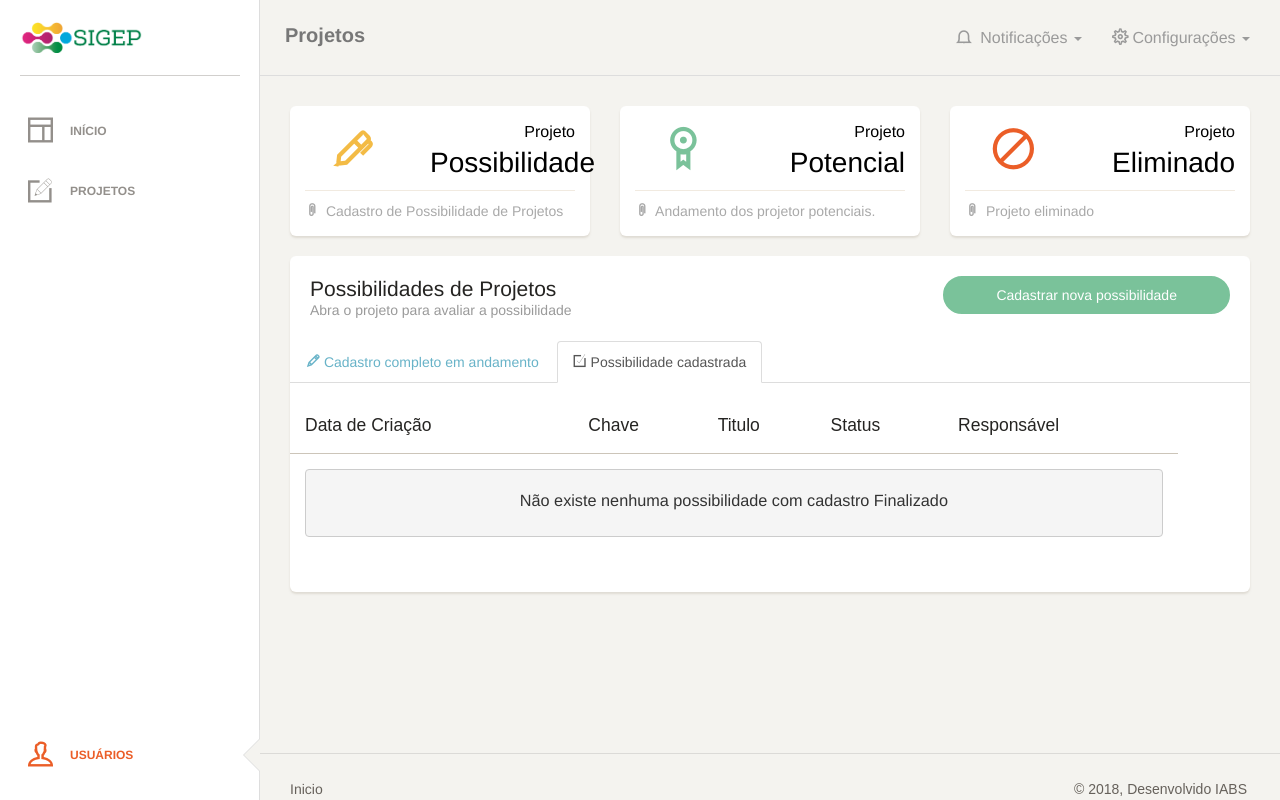
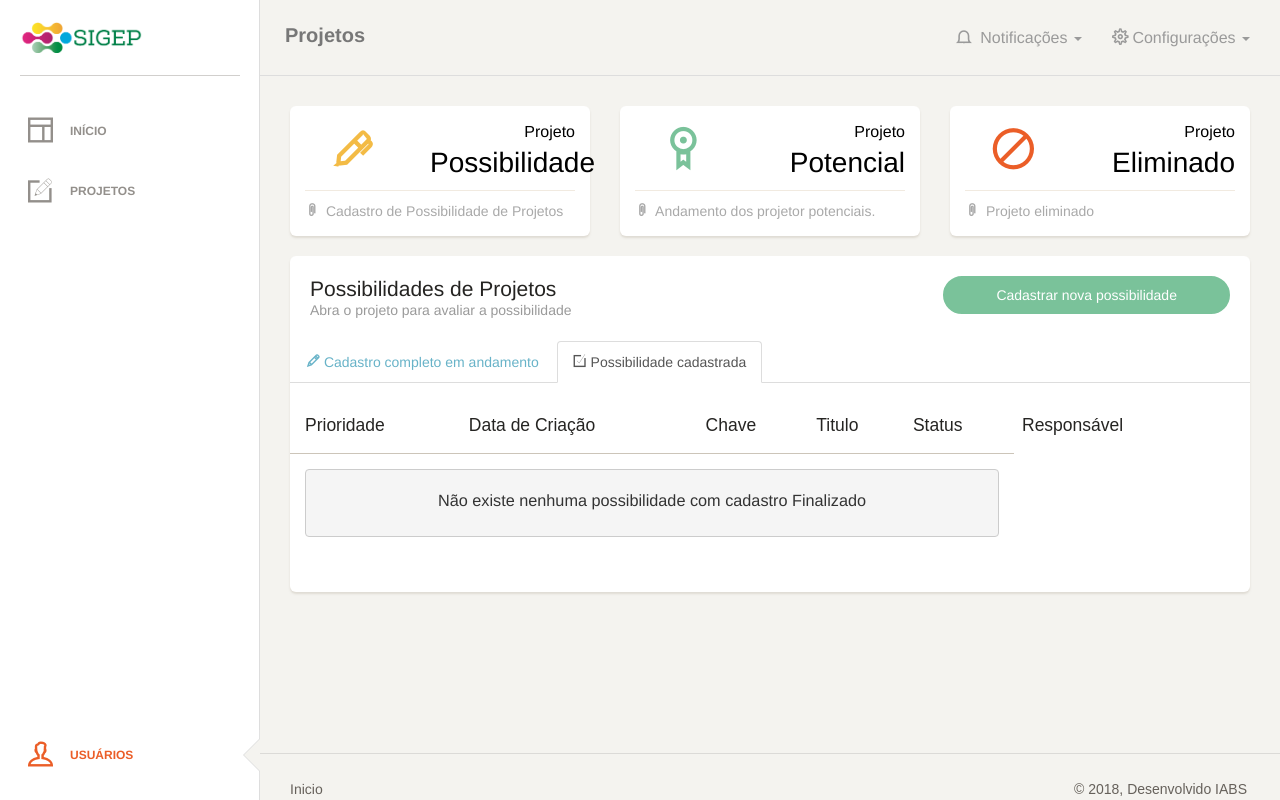
Before and after one commit to oscip-iabs/sigep, a Django app: template templates/projeto/home/home.html in a window 1280 px wide, after a click on "Possibilidade cadastrada". Run offline with Django 3.2, Linux system fonts and the light colour scheme; the template is opened without the code that fills it, so the values that code supplies are empty; some libraries are stand-ins or nearby versions; some web fonts are replaced.

Commit message:
Funcionalidade de addição de prioridade do projeto;

```diff
--- a/projeto/forms.py
+++ b/projeto/forms.py
@@ -101,7 +101,7 @@ class FinalizarCadastroForm(ModelForm):
         widgets = {
             'possibilidade_responsavel': forms.Select(attrs={'class': 'form-control border-input', 'required': True}),
             'prioridade_projeto': forms.Select(attrs={'class': 'form-control border-input', 'required': True}),
-            'justificativa_prioridade': forms.TextInput(attrs={'type':'text', 'class': 'form-control border-input', 'required': True}),
+            'justificativa_prioridade': forms.Textarea(attrs={'class': 'form-control border-input', 'required': True}),
         }
 
 
--- a/projeto/views.py
+++ b/projeto/views.py
@@ -33,7 +33,7 @@ def inicio_projeto(request):
     user_email = request_user(request)
     projetoObj = Projeto.objects.all()
     possibilidade_andamento = Projeto.objects.filter(status__in=[101001000, 101002000])
-    possibilidade_completa = Projeto.objects.filter(status=102001000)
+    possibilidade_completa = Projeto.objects.filter(status=102001000).order_by('prioridade_projeto')
 
     return render(request, 'projeto/home/home.html', locals())
 
@@ -342,7 +342,7 @@ def aprovar_possibilidade(request, id_pos, chave_pos):
 @user_passes_test(is_admin)
 def projeto_potencial(request):
     potencial_novo = Projeto.objects.filter(status=20101000)
-    potencial_completo = Projeto.objects.filter(status=20201000)
+    potencial_completo = Projeto.objects.filter(status=20201000).order_by('prioridade_projeto')
 
     return render(request, 'projeto/potencial/home/home.html', locals(),)
 
--- a/static/css/projeto/home.css
+++ b/static/css/projeto/home.css
@@ -2,3 +2,27 @@
 .card-body { padding: 20px 20px 0; }
 .form-group label { color: #A8A8A8; }
 .form-group input { border: 1px solid #A8A8A8; }
+
+.prioridade_alta {
+    border-radius: 50%;
+    display: inline-block;
+    height: 30px;
+    width: 30px;
+    background-color: #FF0000;
+}
+
+.prioridade_media {
+    border-radius: 50%;
+    display: inline-block;
+    height: 30px;
+    width: 30px;
+    background-color: #FFFF00;
+}
+
+.prioridade_baixa {
+    border-radius: 50%;
+    display: inline-block;
+    height: 30px;
+    width: 30px;
+    background-color: #008000;
+}
--- a/templates/projeto/home/home.html
+++ b/templates/projeto/home/home.html
@@ -136,6 +136,4 @@
         </div>
     </div>
 
-
-
 {% endblock %}
--- a/templates/projeto/home/projeto_cadastro_completo.html
+++ b/templates/projeto/home/projeto_cadastro_completo.html
@@ -1,6 +1,9 @@
+
+
 <div class="content table-responsive table-full-width">
     <table class="table table-striped">
         <thead>
+            <th>Prioridade</th>
             <th>Data de Criação</th>
             <th>Chave</th>
             <th>Titulo</th>
@@ -12,6 +15,16 @@
         <tbody>
             {% for item in possibilidade_completa %}
                 <tr>
+                    <td class="text-center">
+                        {% if item.prioridade_projeto == 0 %}
+                            <hidden id="justificativa" value="{{ item.justificativa_prioridade }}"></hidden>
+                            <span class="prioridade_alta justificativa" data-toggle="tooltip" data-placement="top" title="Prioridade Alta: {{ item.justificativa_prioridade }}"></span>
+                        {% elif item.prioridade_projeto == 1 %}
+                            <span class="prioridade_media justificativa" data-toggle="tooltip" data-placement="top" title="Prioridade Média: {{ item.justificativa_prioridade }}"></span>
+                        {% elif item.prioridade_projeto == 2 %}
+                            <span class="prioridade_baixa justificativa" data-toggle="tooltip" data-placement="top" title="Prioridade Baixa: {{ item.justificativa_prioridade }}"></span>
+                        {% endif %}
+                    </td>
                     <td>{{ item.date_created|date:"d-m-Y" }}</td>
                     <td>{{ item.chave }}</td>
                     <td>{{ item.titulo }}</td>
--- a/templates/projeto/potencial/cadastros/dadosbasicos.html
+++ b/templates/projeto/potencial/cadastros/dadosbasicos.html
@@ -76,7 +76,7 @@
 
             <div class="row">
                 <div class="col-md-12">
-                   <h4>Contato(s) inserido(s) no Projeto Potencial</h4>
+                   <h4 class="title">Contato(s) inserido(s) no Projeto Potencial</h4>
                     <table class="table table-hover">
                         <thead>
                             <tr>
```
Also changed, not shown: iabs/settings.py (+16 -16 lines), templates/projeto/cadastro_possibilidade/base_cadastro_completo.html (+22 -7 lines), templates/projeto/potencial/home/projetos_potenciais_completo.html (+10 -0 lines).
